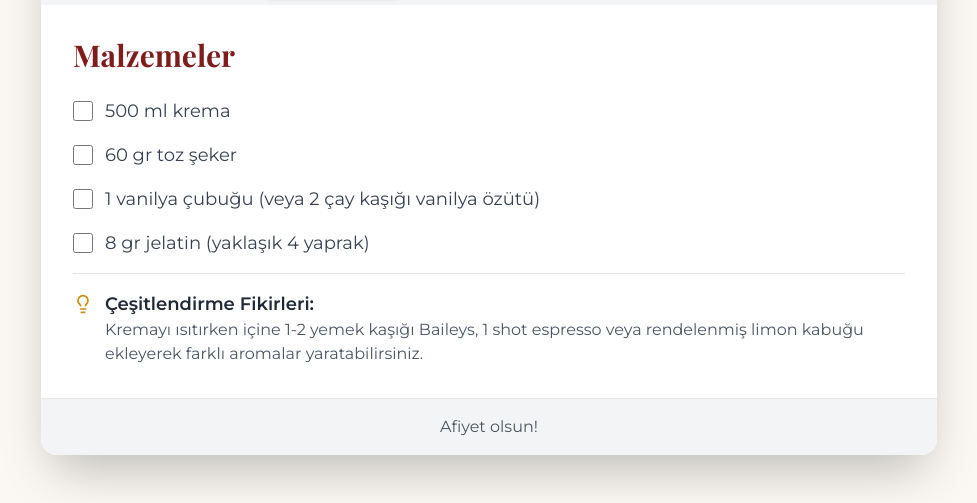
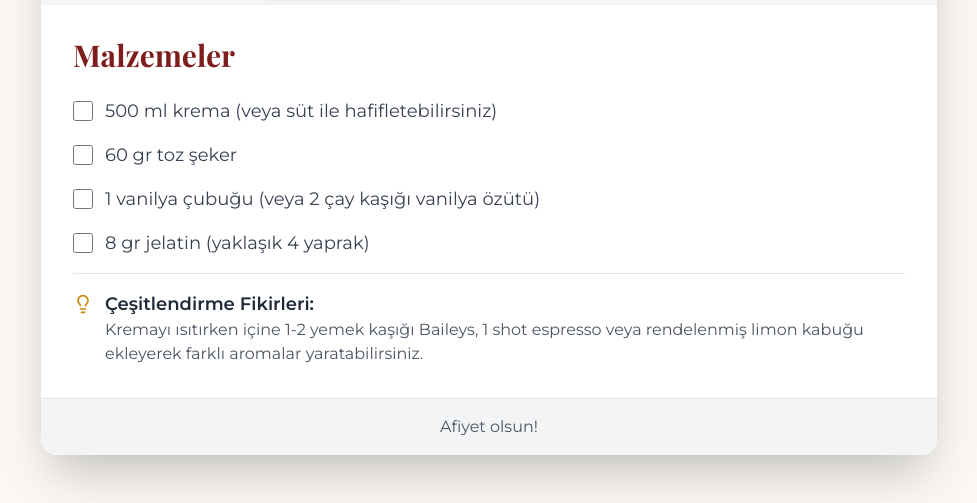
Before and after one commit to oraygungor/tatlitarifleri, a plain HTML site: page pannacotta.html in a window 1280 px wide. Shown: the part 355-858 px from the top of the page, without its empty margins (151-1128 px from the left). Drawn offline with nearby package versions, Linux system fonts and the light colour scheme.

Commit message:
Update pannacotta.html

```diff
--- a/pannacotta.html
+++ b/pannacotta.html
@@ -115,7 +115,7 @@
                         <input type="checkbox" id="ing1" class="h-5 w-5 rounded border-gray-300 text-red-800 focus:ring-red-700">
                         <label for="ing1" class="ml-3 text-lg text-gray-700 transition-colors">
                             <span class="tooltip">
-                                500 ml krema
+                                500 ml krema (veya süt ile hafifletebilirsiniz)
                                 <span class="tooltiptext">Daha hafif bir versiyon için kremanın yarısını (250 ml) tam yağlı süt ile değiştirebilirsiniz.</span>
                             </span>
                         </label>
```
